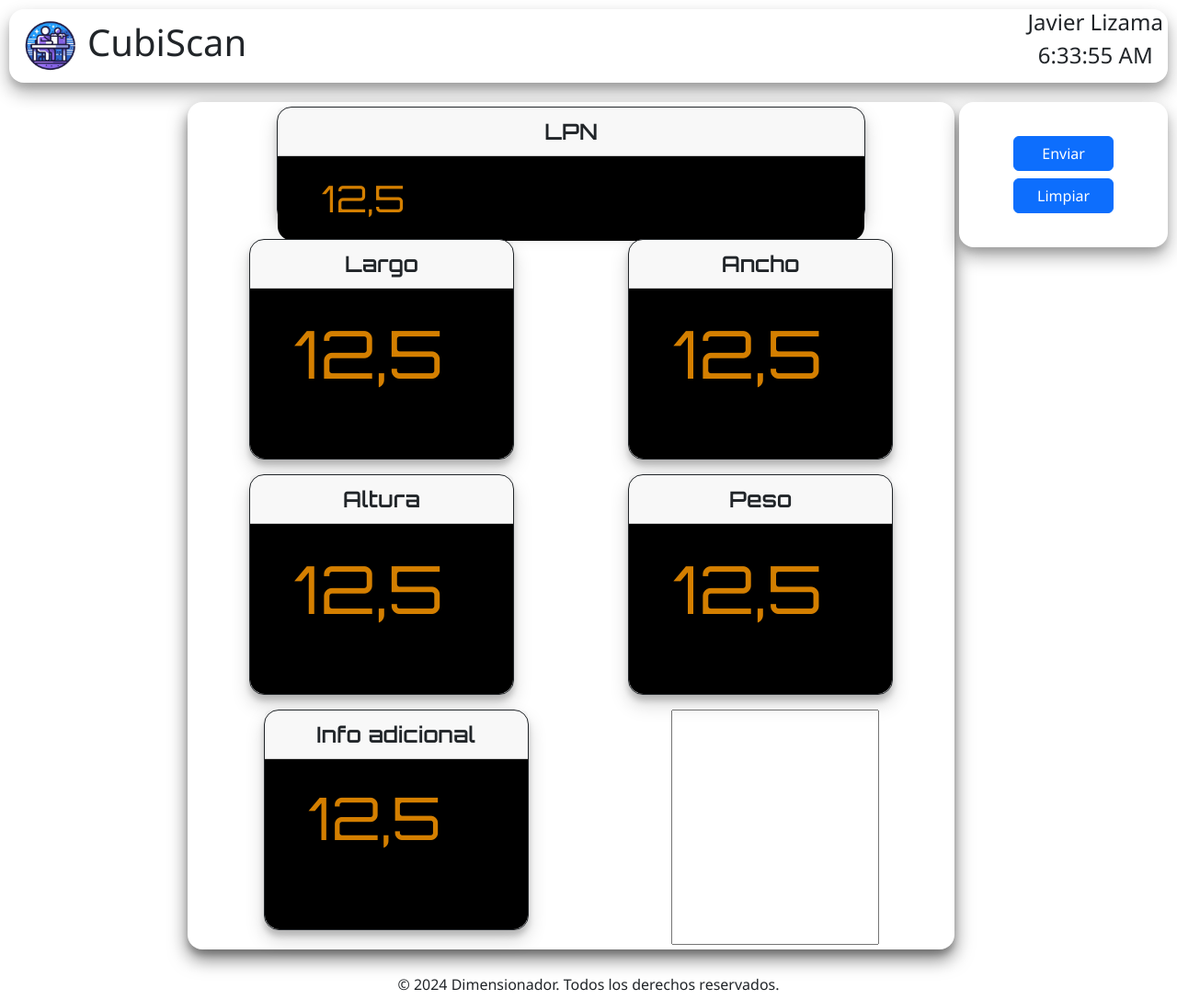
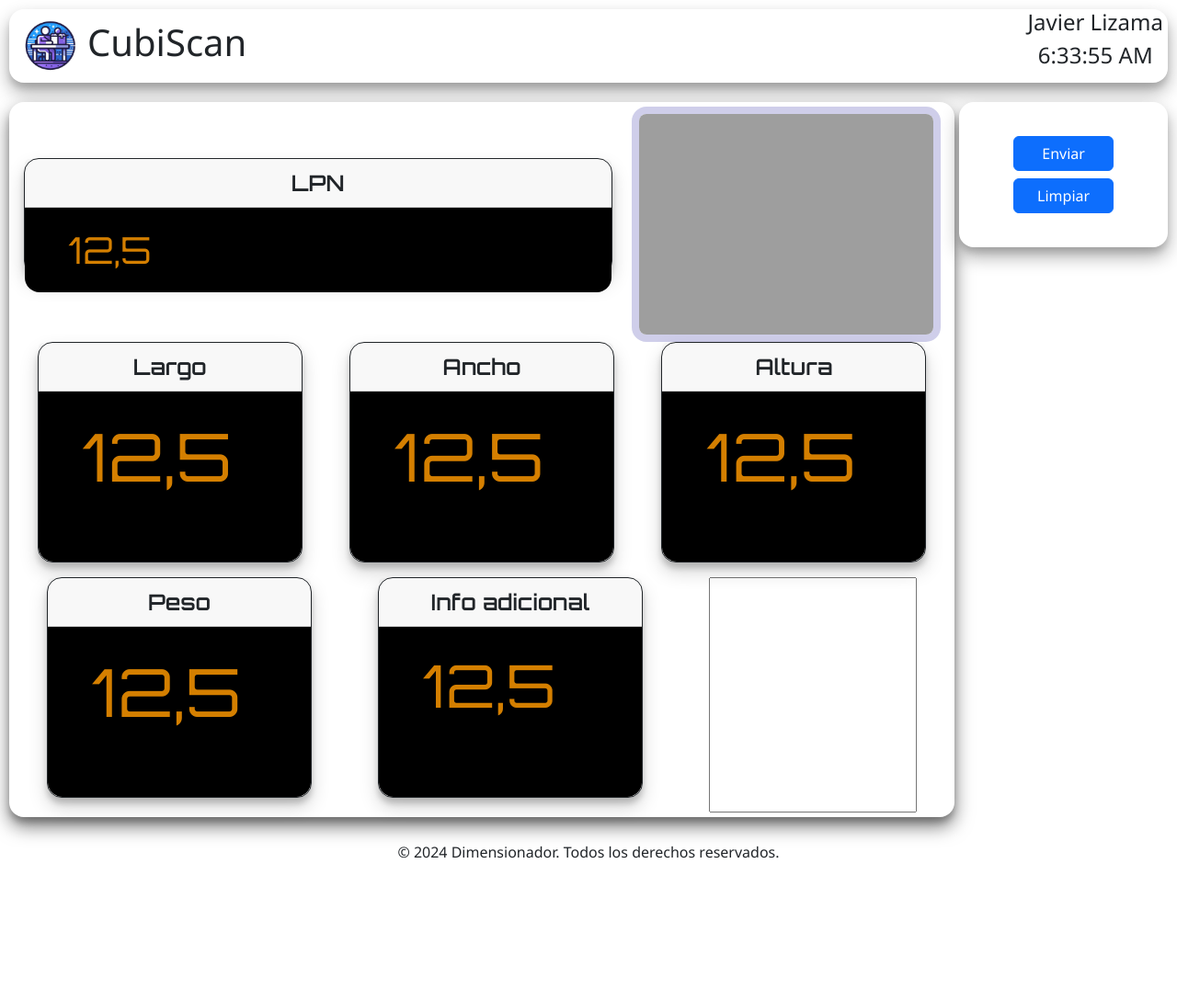
Before and after one commit to LicesDev/dimensionador_app, a Django app: template dimensionador_app_web/templates/home/home.html in a window 1280 px wide. Shown: the whole page at 92% size. After the commit the page ends 934 px from the top, so only its background shows below. Run offline with Django 5.2, Linux system fonts and the light colour scheme; the template is opened without the code that fills it, so the values that code supplies are empty; some libraries are stand-ins or nearby versions.

Commit message:
Camara V1

```diff
--- /dev/null
+++ b/Comandos.txt
@@ -0,0 +1 @@
+python dimensionador_app_camara/camara.py
--- a/dimensionador_app_camara/urls.py
+++ b/dimensionador_app_camara/urls.py
@@ -2,5 +2,5 @@ from django.urls import path
 from . import views
 
 urlpatterns = [
-    path('scan/', views.scan_qr, name='scan_qr'),
+
 ]
--- a/dimensionador_app_web/static/css/home.css
+++ b/dimensionador_app_web/static/css/home.css
@@ -5,7 +5,7 @@ body {
 	display: grid;
 	grid-template-areas:
     "header header header"
-    "nav section aside"
+    "section section aside"
     "footer footer footer";
 	grid-template-rows: 80px 1fr 50px;
 	grid-template-columns: 15% 1fr 18%;
@@ -38,11 +38,10 @@ header {
 }
 
 
-nav {
-
+/*nav {
 	grid-area: nav;
 }
-
+*/
 section {
 	margin-top: 1rem;
     font-family: "Orbitron", sans-serif;
@@ -74,7 +73,14 @@ section {
 		max-height: 20rem;
 		border-radius: 1rem;
 		box-shadow: 0 10px 20px rgba(0, 0, 0, 0.171), 0 6px 6px rgba(0, 0, 0, 0.178);
+	}
 
+	.lpn{
+		width: 100%;
+        display: flex;
+        align-items: center;
+		justify-content: space-around;
+	}
 	.card-header{
 
 		font-weight: 600;
@@ -92,14 +98,20 @@ section {
 	p{
 		padding-left: 2rem;
 	}
-	}
-
 	.clpn{
 		width: 40rem;
 		height: 8rem;
 		max-width: 40rem;
 		max-height: 8rem;
 		border-radius: 1rem;
+	}
+	.fcamara{
+		border: 0.5rem rgba(10, 0, 146, 0.192) solid;
+		border-radius: 1rem;
+	}
+	.camara{
+		border-radius: 0.5rem;
+
 	}
 }
 
--- a/dimensionador_app_web/templates/home/home.html
+++ b/dimensionador_app_web/templates/home/home.html
@@ -38,7 +38,13 @@
             <p class="card-text" style="font-size: 2.5rem;">12,5</p>
         </div>
       </div>
+      <div class="fcamara">
+        <img class="camara" src="http://localhost:5000/video_feed" width="320" height="240">
+      </div>
+
     </div>
+
+
 
     <div class="cards">
       <div class="card border-dark mb-3" >
```
Also changed, not shown: dimensionador_app_camara/camara.py (+21 -5 lines), dimensionador_app_camara/views.py (+0 -7 lines). Lines whose indentation alone changed are shown as unchanged.
